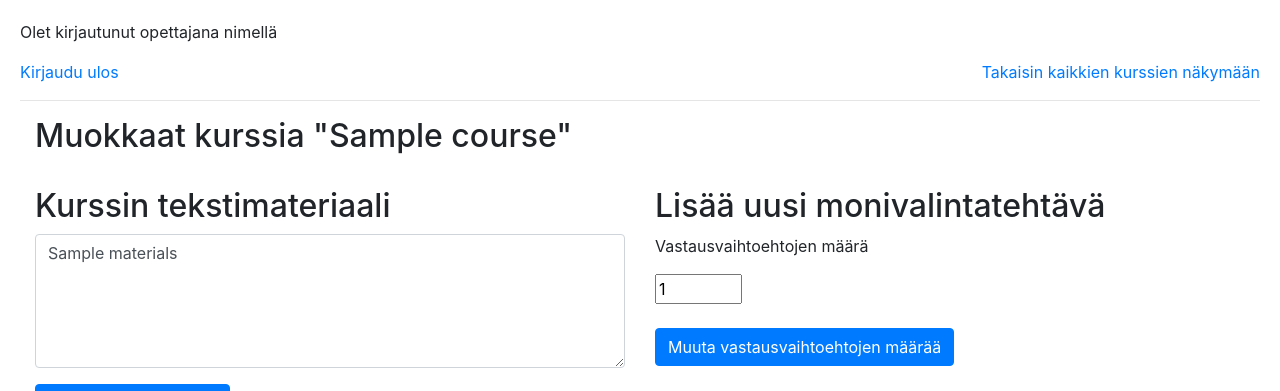
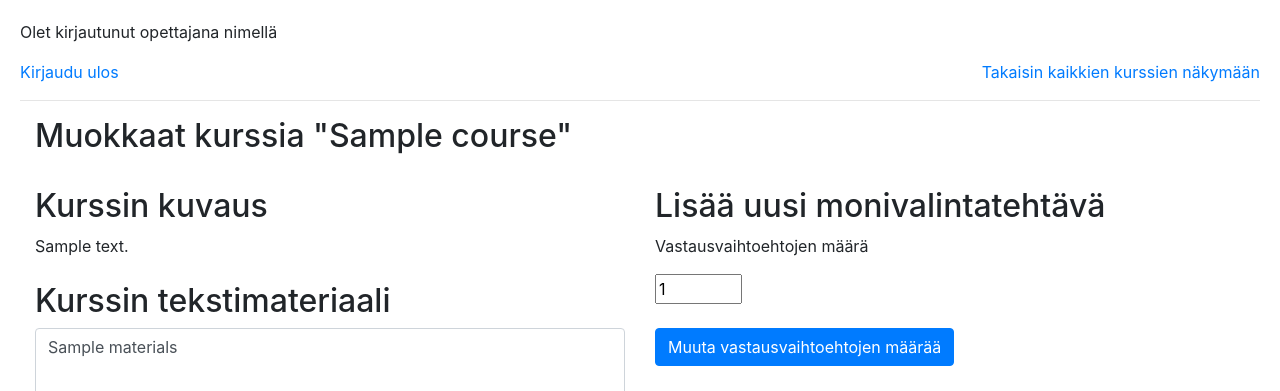
Before and after one commit to tuheli/tietokannat-ja-web-ohjelmointi, a Flask app: template templates/teacher/edit_course.html in a window 1280 px wide. Shown: the top 391 px of the page. Run offline with Flask 3, Linux system fonts and the light colour scheme; the template is opened without the code that fills it: most values are stand-ins (such as "Sample title", 1, 10 or a date in 2020); some libraries are stand-ins or nearby versions.

Commit message:
Course description is shown

```diff
--- a/templates/teacher/edit_course.html
+++ b/templates/teacher/edit_course.html
@@ -14,6 +14,9 @@
   <div class="row">
     <div class="col-md-6">
         <div>
+            <h2>Kurssin kuvaus</h2>
+            <div>{{ course.description }}</div>
+            <br>
             <h2>Kurssin tekstimateriaali</h2>
             <form action="/update_course_materials" method="POST">
                 <input type="hidden" name="course_id" value="{{ course.id }}">
```
